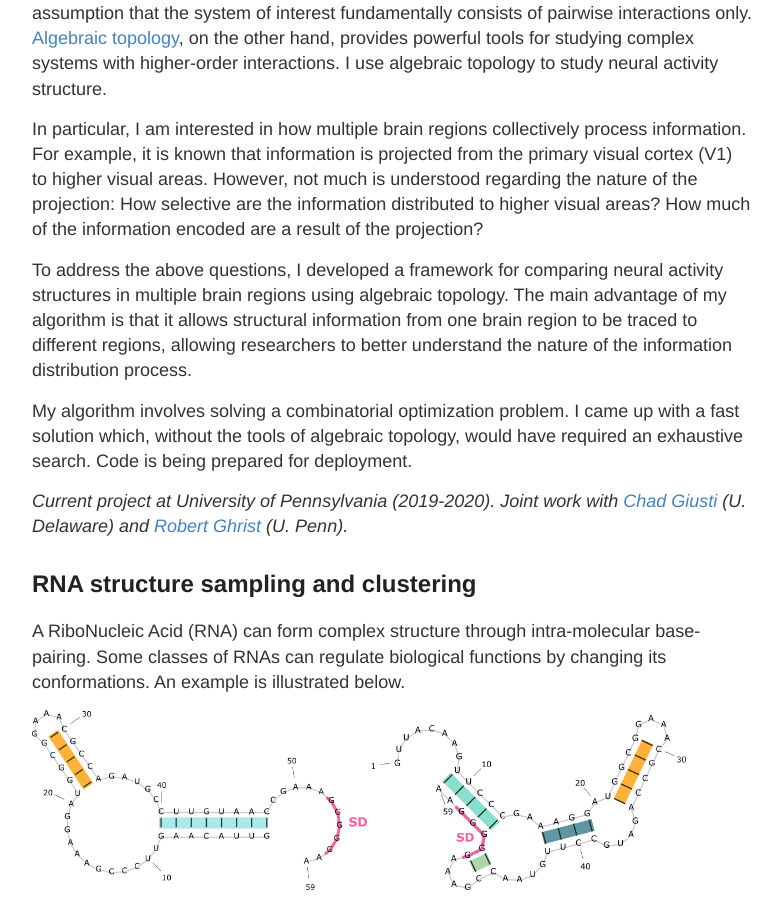
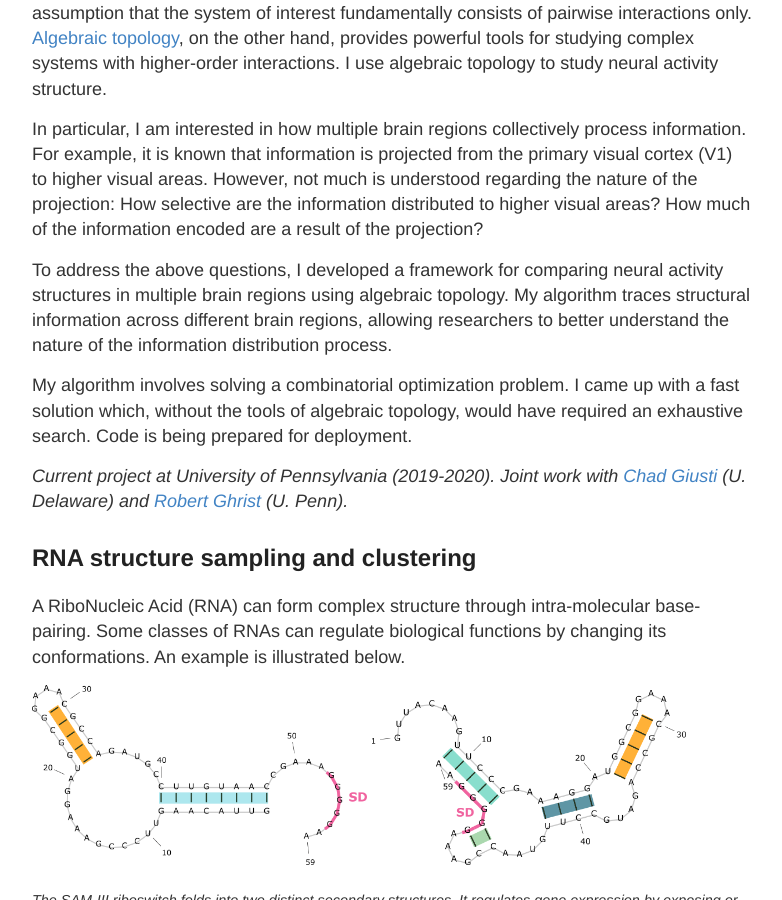
Before and after one commit to irishryoon/irishryoon.github.io, a Jekyll site: the page built from research.md, in a window 1280 px wide and 900 px high, scrolled down 311 px. Shown: the whole window, without its empty margins (248-1030 px from the left). Built offline with Jekyll 4.4.1, drawn with Linux system fonts in a browser that asks for light colours.

Commit message:
research updated

```diff
--- a/research.md
+++ b/research.md
@@ -10,7 +10,7 @@ While network science offers exceptional tools for neuroscience, they are limite
 
 In particular, I am interested in how multiple brain regions collectively process information. For example, it is known that information is projected from the primary visual cortex (V1) to higher visual areas. However, not much is understood regarding the nature of the projection: How selective are the information distributed to higher visual areas? How much of the information encoded are a result of the projection?
 
-To address the above questions, I developed a framework for comparing neural activity structures in multiple brain regions using algebraic topology. The main advantage of my algorithm is that it allows structural information from one brain region to be traced to different regions, allowing researchers to better understand the nature of the information  distribution process.
+To address the above questions, I developed a framework for comparing neural activity structures in multiple brain regions using algebraic topology. My algorithm traces structural information across different brain regions, allowing researchers to better understand the nature of the information  distribution process.
 
 My algorithm involves solving a combinatorial optimization problem. I came up with a fast solution which, without the tools of algebraic topology, would have required an exhaustive search. Code is being prepared for deployment.
 
```
